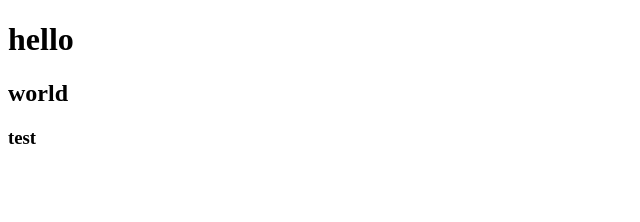
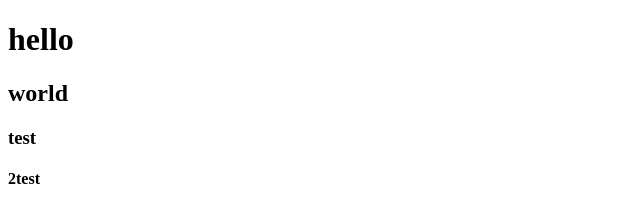
Before and after one commit to Timur0987/attectation, a plain HTML site: page index.html in a window 1280 px wide. Shown: the full height of the page, 0-640 px from the left. Drawn offline with Linux system fonts and the light colour scheme.

Commit message:
add 4h est

```diff
--- a/index.html
+++ b/index.html
@@ -10,5 +10,6 @@
     <h1>hello</h1>
     <h2>world</h2>
     <h3>test</h3>
+    <h4>2test</h4>
 </body>
 </html>
```
